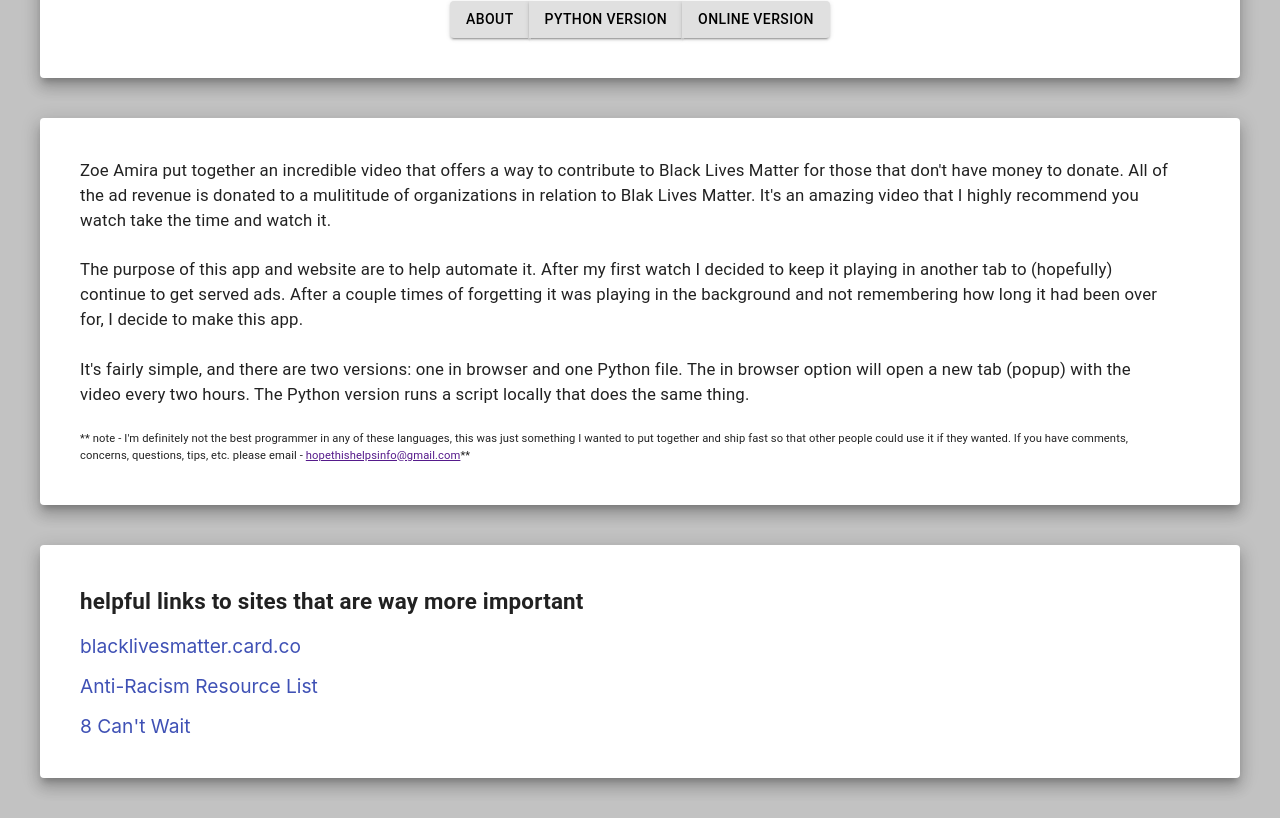
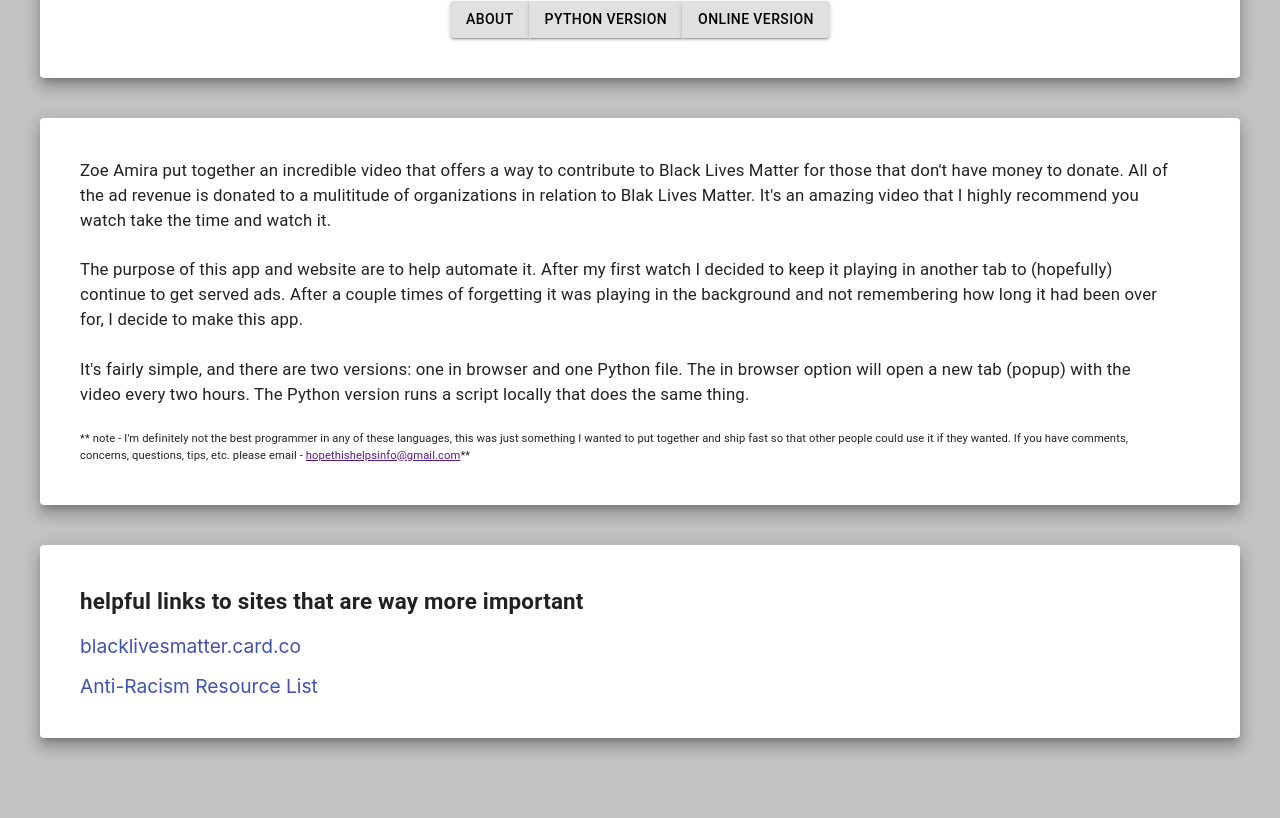
Before and after one commit to jd-andrews/blmautoplay, a React (Create React App) app: page / in a window 1280 px wide. Shown: the part 233-1051 px from the top of the page. After the commit the page ends 1011 px from the top, so only its background shows below. Built offline with nearby package versions, Linux system fonts and the light colour scheme.

Commit message:
removed a link

```diff
--- a/src/components/info/index.js
+++ b/src/components/info/index.js
@@ -45,15 +45,6 @@
           Anti-Racism Resource List
         </Link>
       </Grid>
-      <Grid item xs={8}>
-        <Link
-          className={classes.links}
-          href="https://8cantwait.org/"
-          alt="8 cant wait"
-        >
-          8 Can't Wait
-        </Link>
-      </Grid>
     </Grid>
   );
 }
```
